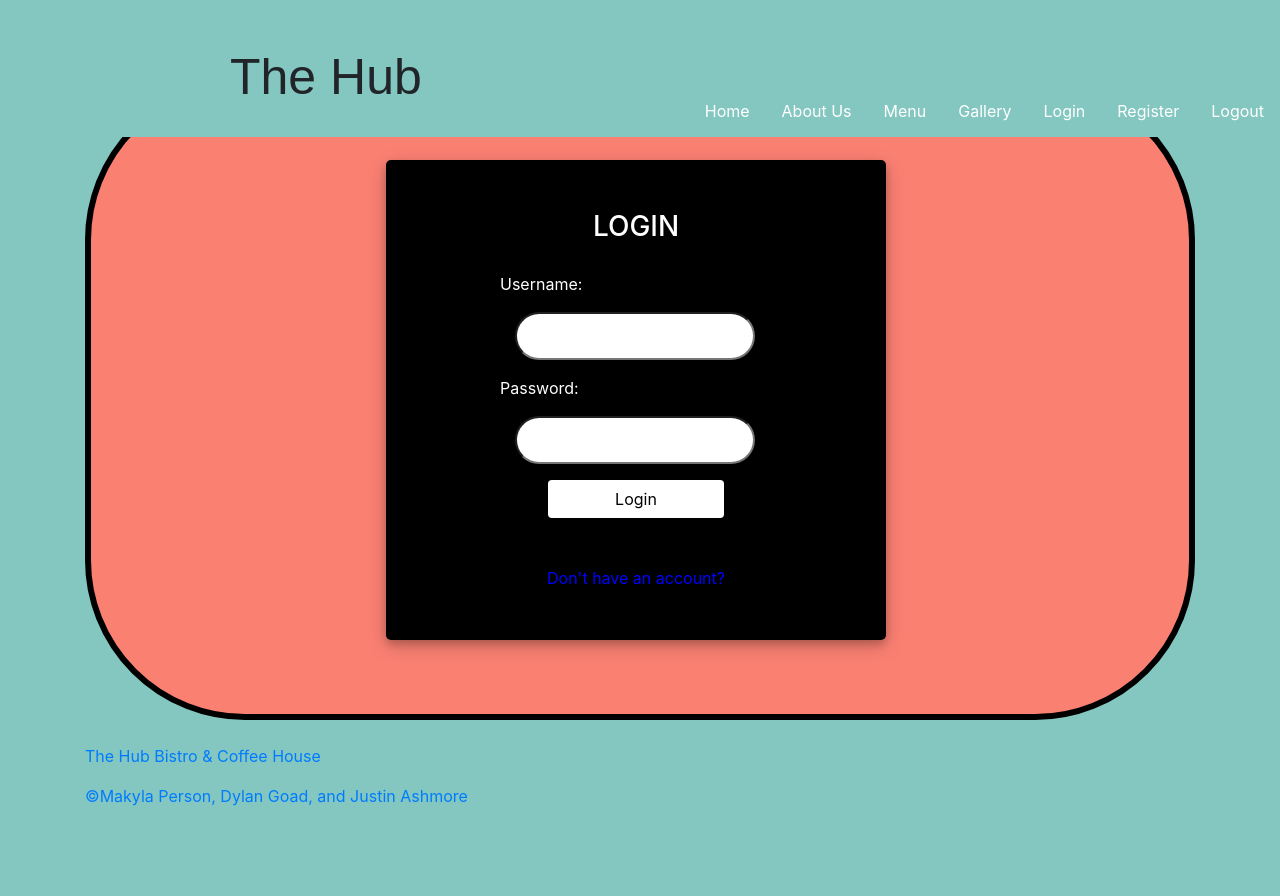
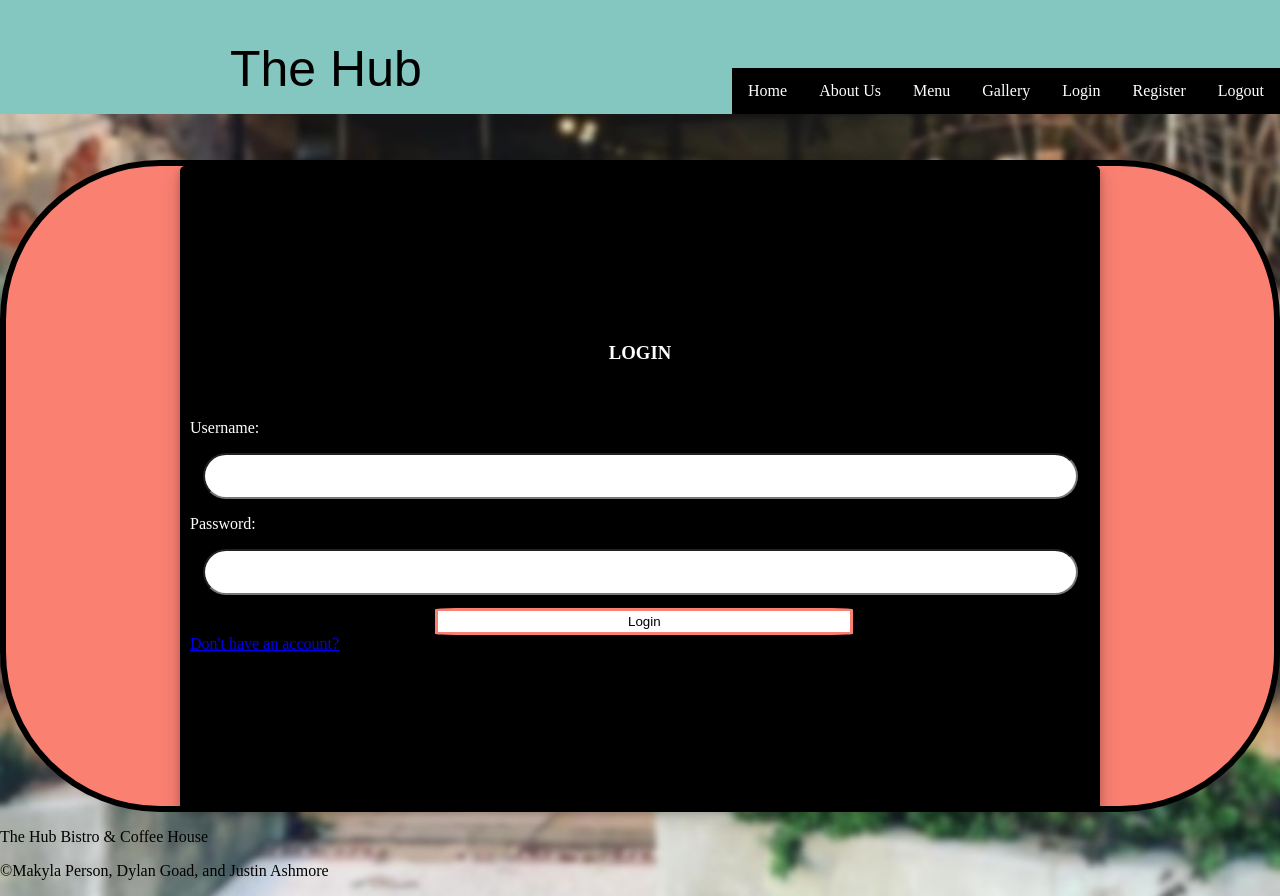
Before and after one commit to makylaperson43/Capstone, a Django app: page /login/ in a window 1280 px wide. Before the commit the page ends 806 px from the top, so only its background shows below. Run offline with Django 3.2, Linux system fonts and the light colour scheme; parts of the project's set-up code (start-up, migrations or seed data) failed here and were passed over; some libraries are stand-ins or nearby versions.

Commit message:
justin apr 12

```diff
--- a/HUB/static/styles.css
+++ b/HUB/static/styles.css
@@ -6,7 +6,7 @@ body {
 }
 
 .navBackground a {
-  background-color: #83c7c0;
+  background-color: black;
   display: block;
   color: white;
   /* text-align: right; */
--- a/HUB/templates/login.html
+++ b/HUB/templates/login.html
@@ -1,35 +1,16 @@
 {% extends 'base.html' %} {%block content%}
 <!DOCTYPE html>
-<html>
-  <head>
-    <title>Login</title>
-    <link
-      rel="stylesheet"
-      href="https://stackpath.bootstrapcdn.com/bootstrap/4.1.3/css/bootstrap.min.css"
-      integrity="sha384-MCw98/SFnGE8fJT3GXwEOngsV7Zt27NXFoaoApmYm81iuXoPkFOJwJ8ERdknLPMO"
-      crossorigin="anonymous"
-    />
-    <script src="https://ajax.googleapis.com/ajax/libs/jquery/3.3.1/jquery.min.js"></script>
-    <link
-      rel="stylesheet"
-      href="https://use.fontawesome.com/releases/v5.6.1/css/all.css"
-      integrity="sha384-gfdkjb5BdAXd+lj+gudLWI+BXq4IuLW5IT+brZEZsLFm++aCMlF1V92rMkPaX4PP"
-      crossorigin="anonymous"
-    />
+
 
     <style>
-      body,
-      html {
-        margin: 0;
-        padding: 0;
-        height: 100%;
-        background: #83c7c0;
-      }
+
       .user_card {
-        width: 500px;
-        height: 30em;
+        width: 900px;
+        height: 39em;
         margin-top: auto;
         margin-bottom: auto;
+        margin-right: auto;
+        margin-left: auto;
         background: black;
         position: relative;
         display: flex;
@@ -51,10 +32,16 @@
 
       #form-title {
         color: #fff;
+        text-align: center;
       }
 
       .login_btn {
-        width: 100%;
+        height: 2em;
+        width: 50%;
+        border-radius: 5%;
+        border: solid 3px salmon;
+        margin-top: 1em;
+        margin-left: 16em;
         background: white;
         color: black;
       }
@@ -91,14 +78,16 @@
         border: solid 6px black;
         border-radius: 10em;
         height: 40em;
-        margin-top: 5em;
+        margin-top: 10em;
+
       }
       .paslog {
         color: white;
-        margin-left: -1em;
+        text-align: left;
       }
       .colorl {
         color: blue;
+        text-decoration: None;
       }
       .colorl:hover {
         color: white;
@@ -106,7 +95,9 @@
       }
       .tb {
         height: 3em;
-        width: 15em;
+        width: 65em;
+        margin-left: 1em;
+
         border-radius: 3em;
       }
     </style>
@@ -141,14 +132,12 @@
             {% for message in messages%}
             <p id="messages">{{message}}</p>
             {% endfor %}
-            <div class="mt-4">
+            <div >
 
                 <a href="{% url 'register-page' %}" class="ml-2"
-                  >
 
-              <div class="d-flex justify-content-center links colorl">
-                Don't have an account?
-
+              <div class="d-flex justify-content-center links colorl">Don't have an account?</a>
+              </div>
             </div>
           </div>
         </div>
```
